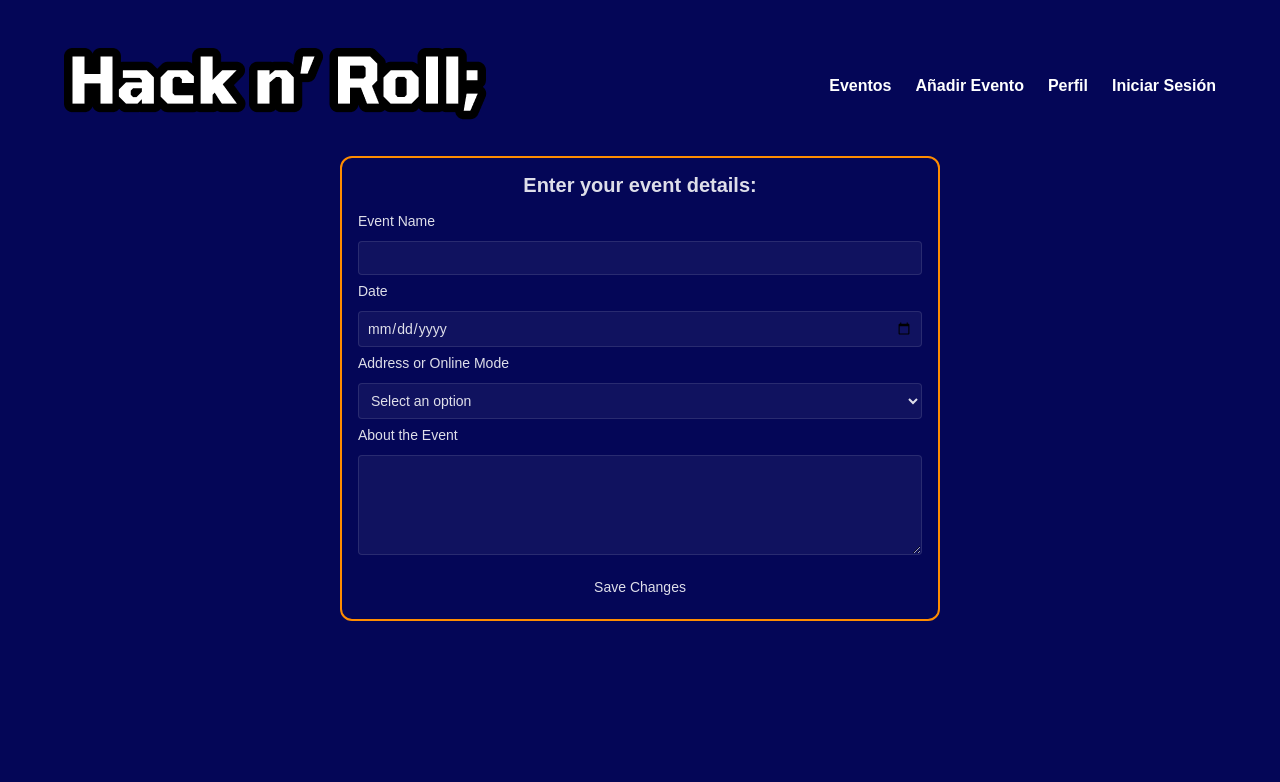
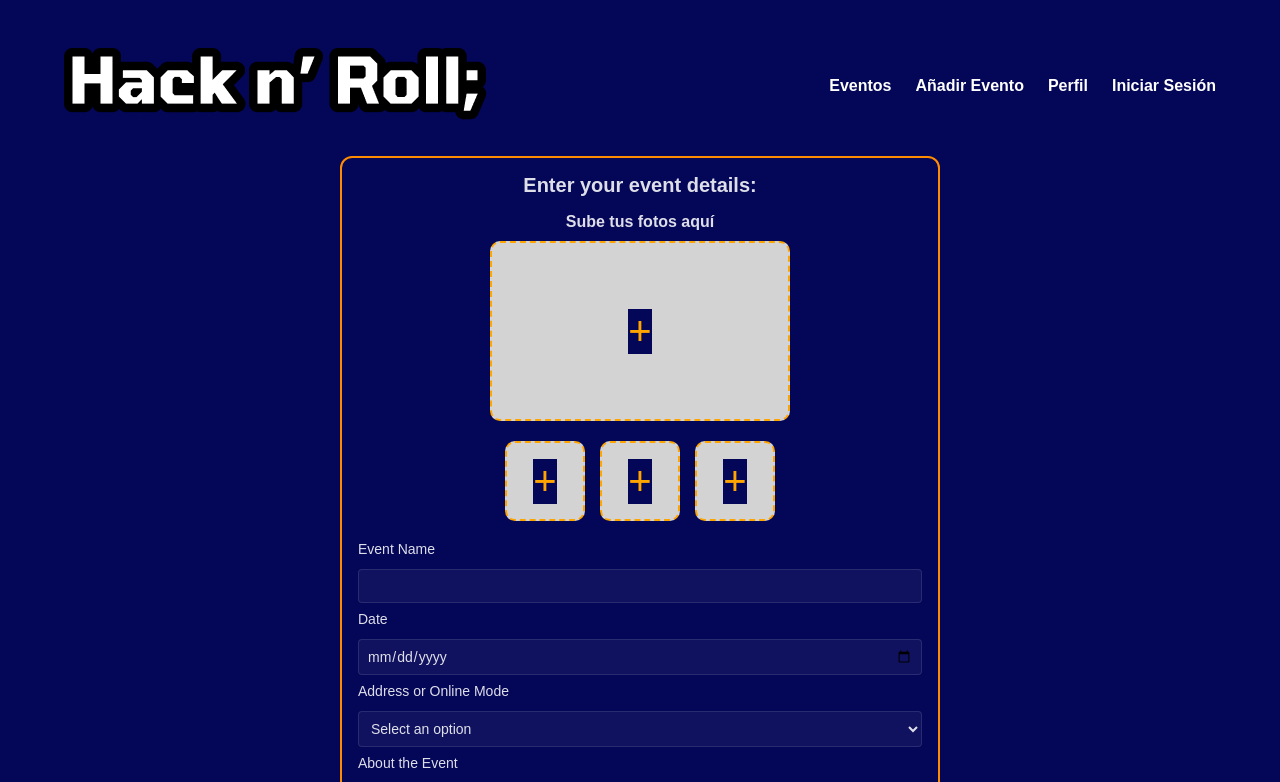
Before and after one commit to Hack-Roll/Frontend, a React (Vite) app: page /addEvents in a window 1280 px wide. Shown: the top 782 px of the page. Built offline with nearby package versions, Linux system fonts and the light colour scheme.

Commit message:
add styles for UploadPhotos component

```diff
--- /dev/null
+++ b/src/components/uploadPhotos/UploadPhotos.css
@@ -0,0 +1,61 @@
+.upload-container {
+    display: flex;
+    flex-direction: column;
+    align-items: center;
+    font-family: sans-serif;
+    color: white;
+  }
+
+  .title {
+    margin-bottom: 10px;
+    font-weight: bold;
+  }
+
+  .upload-box {
+    background-color: #d3d3d3;
+    border-radius: 10px;
+    border: 2px dashed #ffa500;
+    cursor: pointer;
+    display: flex;
+    align-items: center;
+    justify-content: center;
+    position: relative;
+    overflow: hidden;
+  }
+
+
+
+  .upload-box input[type='file'] {
+    opacity: 0;
+    position: absolute;
+    width: 100%;
+    height: 100%;
+    cursor: pointer;
+  }
+
+  .plus {
+    font-size: 40px;
+    color: orange;
+  }
+
+  .main-box {
+    width: 300px;
+    height: 180px;
+    margin-bottom: 20px;
+  }
+
+  .thumbnail-container {
+    display: flex;
+    gap: 15px;
+  }
+
+  .small-box {
+    width: 80px;
+    height: 80px;
+  }
+
+  .small-box img {
+    width: 100%;
+    height: 100%;
+    object-fit: cover;
+  }
--- /dev/null
+++ b/src/components/uploadPhotos/UploadPhotos.jsx
@@ -0,0 +1,37 @@
+import React, { useState } from 'react';
+import './UploadPhotos.css';
+
+const UploadPhotos = () => {
+  const [images, setImages] = useState([]);
+
+  const handleImageUpload = (e) => {
+    const files = Array.from(e.target.files);
+    const newImages = files.map(file => URL.createObjectURL(file));
+    setImages(prev => [...prev, ...newImages]);
+  };
+
+  return (
+    <div className="upload-container">
+      <p className="title">Sube tus fotos aquí</p>
+
+      <label className="upload-box main-box">
+        <input type="file" accept="image/*" multiple onChange={handleImageUpload} />
+        <span className="plus">+</span>
+      </label>
+
+      <div className="thumbnail-container">
+        {[0, 1, 2].map((i) => (
+          <div key={i} className="upload-box small-box">
+            {images[i] ? (
+              <img src={images[i]} alt={`Foto ${i + 1}`} />
+            ) : (
+              <span className="plus">+</span>
+            )}
+          </div>
+        ))}
+      </div>
+    </div>
+  );
+};
+
+export default UploadPhotos;
--- a/src/pages/addEvents/AddEvents.css
+++ b/src/pages/addEvents/AddEvents.css
@@ -1,3 +1,8 @@
+
+.upload-container {
+  margin-bottom: 20px;
+}
+
 .container {
     min-height: 100vh;
     padding: var(--padding-large);
--- a/src/pages/addEvents/AddEvents.jsx
+++ b/src/pages/addEvents/AddEvents.jsx
@@ -1,6 +1,7 @@
 import React, { useState } from 'react';
 import './AddEvents.css';
 import Navbar from '../../components/navbar/Navbar';
+import UploadPhotos from '../../components/uploadPhotos/UploadPhotos';
 
 // para crear nuevos eventos
 const AddEvents = () => {
@@ -26,17 +27,20 @@ const AddEvents = () => {
   }; // funcion ejecuta al hacer clic en el botón Save Changes.
   // Evita que la página se recargue y muestra los datos por consola.
 
+
   return (
-    // Contenedor principal
     <div className="container">
-           <Navbar />
-      {/* Contenedor del formulario*/}
+      <Navbar />
+
+      {/* Contenedor del formulario */}
       <div className="form-container">
         <h2>Enter your event details:</h2>
-        {/* Formulario con evento onSubmit */}
+
+        {/* Componente para subir fotos */}
+        <UploadPhotos />
+
+        {/* Formulario */}
         <form className="form" onSubmit={handleSubmit}>
-        {/* indica que cuando el usuario haga clic en Save Changes, se ejecutará la función handleSubmit */}
-
           <label htmlFor="eventName">Event Name</label>
           <input
             type="text"
@@ -45,8 +49,7 @@ const AddEvents = () => {
             value={formData.eventName}
             onChange={handleChange}
             required
-          />{/* Campo para el nombre del evento */}
-
+          />
 
           <label htmlFor="date">Date</label>
           <input
@@ -56,9 +59,8 @@ const AddEvents = () => {
             value={formData.date}
             onChange={handleChange}
             required
-          />{/* Campo para la fecha */}
+          />
 
-          {/* Selector para el tipo de ubicación */}
           <label htmlFor="location">Address or Online Mode</label>
           <select
             id="location"
@@ -72,7 +74,6 @@ const AddEvents = () => {
             <option value="online">Online</option>
           </select>
 
-
           <label htmlFor="description">About the Event</label>
           <textarea
             id="description"
@@ -81,16 +82,12 @@ const AddEvents = () => {
             onChange={handleChange}
             rows="4"
           ></textarea>
-          {/* Área de texto para la descripción */}
-
 
           <button type="submit">Save Changes</button>
-          {/* Botón para enviar el formulario */}
         </form>
       </div>
     </div>
   );
 };
 
-// Exportación del componente
 export default AddEvents;
```
